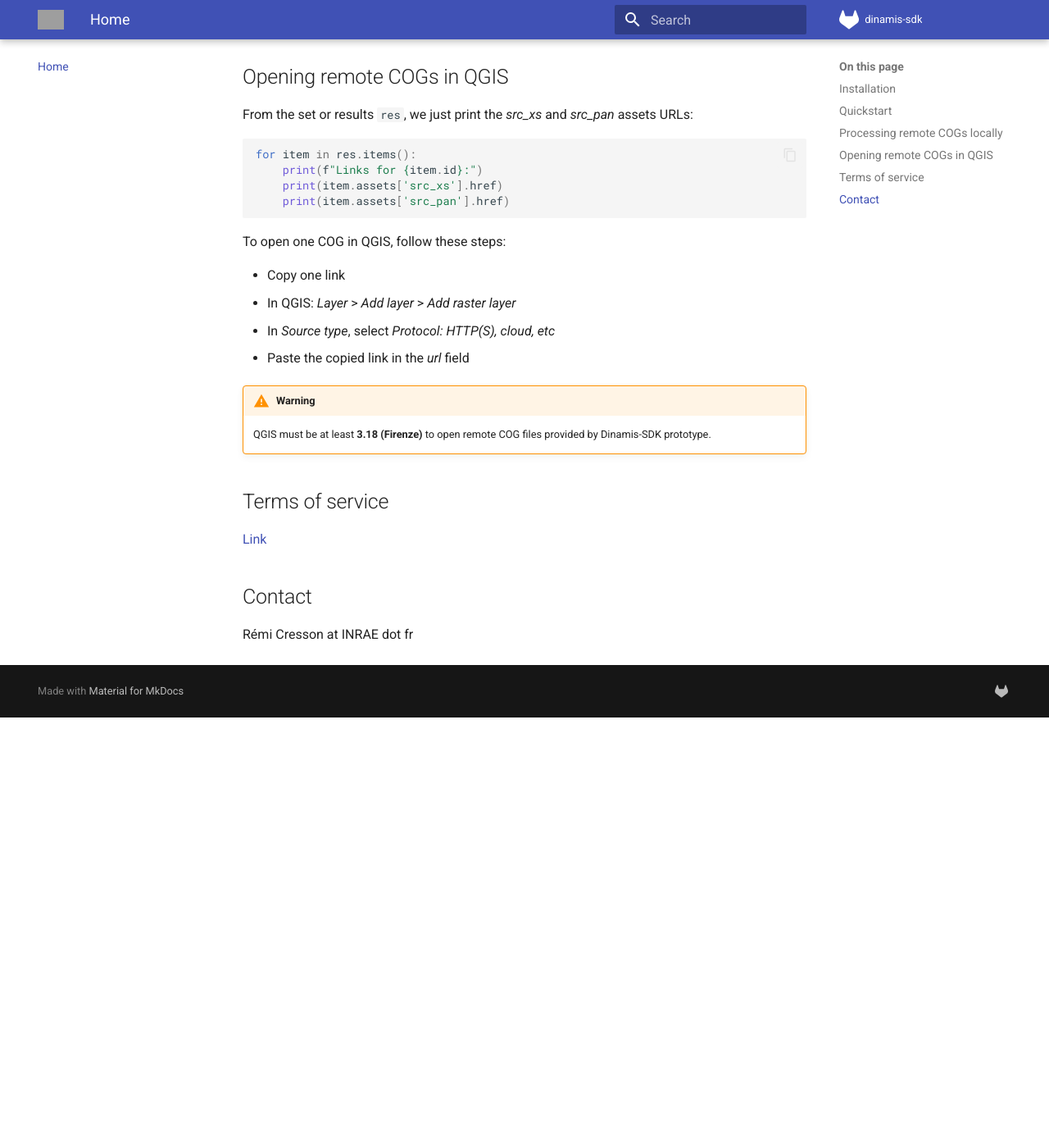
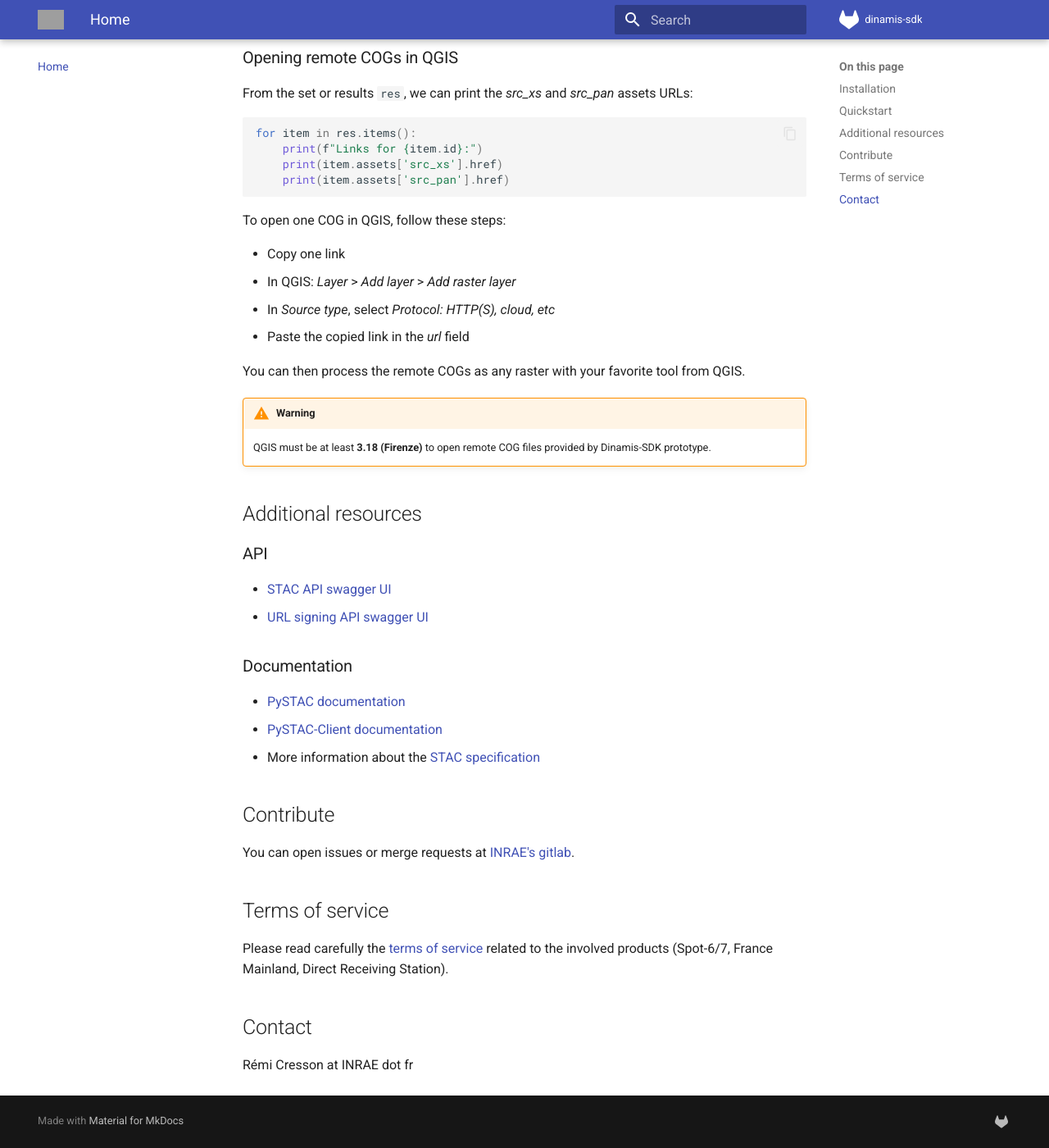
Before and after one commit to remicres/dinamis-sdk, an MkDocs documentation site: the page built from doc/index.md, in a window 1280 px wide and 1400 px high, scrolled down 2086 px. Shown: the whole window at 82% size. Built offline with MkDocs 1.6.1 and Material for MkDocs 9.7.7, drawn with Linux system fonts in a browser that asks for light colours; before the commit the page ends 2961 px from its top, so only the background shows below that; some of the changed text lies outside the part shown; grey boxes are pictures that could not be loaded.

Commit message:
DOC: update

````diff
--- a/doc/index.md
+++ b/doc/index.md
@@ -1,6 +1,6 @@
-# DINAMIS-SDK
+# Dinamis-SDK
 
-Ease the access to Very High Spatial Resolution imagery from DINAMIS.
+Ease the access to Very High Spatial Resolution imagery from Dinamis.
 
 
 <div align="center">
@@ -60,7 +60,7 @@
 The API reference can be found
 [here](https://s3-signing-dinamis.apps.okd.crocc.meso.umontpellier.fr/docs).
 
-## Processing remote COGs locally
+### Processing remote COGs locally
 
 The following demonstrates how to process remote COGs locally with your
 favorite tool.
@@ -76,7 +76,7 @@
     | OTB      | 8.1.1           |
     | PyOTB    | 1.5.4           |
 
-Lets mosaic some XS images with [pyotb](https://pypi.org/project/pyotb/) over
+Lets **mosaic some XS images** with [pyotb](https://pypi.org/project/pyotb/) over
 Camargue area:
 
 ```python
@@ -105,9 +105,9 @@
             ...
     ```
 
-## Opening remote COGs in QGIS
+### Opening remote COGs in QGIS
 
-From the set or results `res`, we just print the *src_xs* and *src_pan* assets
+From the set or results `res`, we can print the *src_xs* and *src_pan* assets
 URLs:
 
 ```python
@@ -124,15 +124,37 @@
 - In *Source type*, select *Protocol: HTTP(S), cloud, etc*
 - Paste the copied link in the *url* field
 
+You can then process the remote COGs as any raster with your favorite tool
+from QGIS.
+
 !!! Warning
 
     QGIS must be at least **3.18 (Firenze)** to open remote COG files provided
     by Dinamis-SDK prototype.
 
+## Additional resources
+
+### API
+
+- [STAC API swagger UI](https://stacapi-dinamis.apps.okd.crocc.meso.umontpellier.fr/api.html)
+- [URL signing API swagger UI](https://s3-signing-dinamis.apps.okd.crocc.meso.umontpellier.fr/docs)
+
+### Documentation
+
+- [PySTAC documentation](https://pystac.readthedocs.io/en/stable/api/pystac.html)
+- [PySTAC-Client documentation](https://pystac-client.readthedocs.io/en/stable/)
+- More information about the [STAC specification](https://stacspec.org/en/about/stac-spec/)
+
+## Contribute
+
+You can open issues or merge requests at
+[INRAE's gitlab](https://gitlab.irstea.fr/dinamis/dinamis-sdk).
 
 ## Terms of service
 
-[Link](https://ids-dinamis.data-terra.org/web/guest/37)
+Please read carefully the
+[terms of service](https://ids-dinamis.data-terra.org/web/guest/37) related to
+the involved products (Spot-6/7, France Mainland, Direct Receiving Station).
 
 ## Contact
 
--- a/setup.py
+++ b/setup.py
@@ -6,7 +6,7 @@
 
 setup(
     name="dinamis-sdk",
-    version="0.0.4",
+    version="0.0.5",
     description="DINAMIS SDK",
     python_requires=">=3.8",
     author="Remi Cresson",
````
